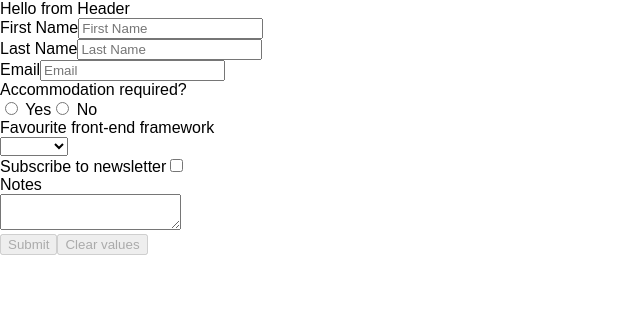
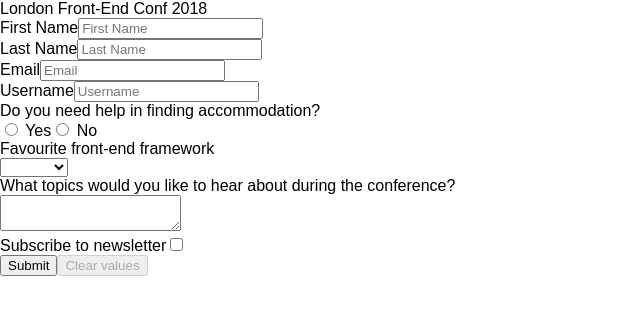
Before and after one commit to PiotrBerebecki/london-front-end-conf-registration-form, a React (Create React App) app: page / in a window 1280 px wide. Shown: the top 314 px of the page, without its empty margins (0-640 px from the left). Built offline with nearby package versions, Linux system fonts and the light colour scheme.

Commit message:
Add on blur and on submit form validation

```diff
--- a/src/ContactForm.js
+++ b/src/ContactForm.js
@@ -1,47 +1,75 @@
 import React, { Component } from 'react';
 import { Field, reduxForm } from 'redux-form';
 
+import {
+  required,
+  min6Max30Length,
+  validateSubmit,
+  asyncValidate,
+} from './lib/form-validation';
+
+const renderField = ({
+  input,
+  id,
+  type,
+  label,
+  meta: { asyncValidating, touched, error },
+}) => {
+  return (
+    <div>
+      <label htmlFor={id}>{label}</label>
+      <input {...input} name={id} id={id} type={type} placeholder={label} />
+      {touched && error && <span>{error}</span>}
+    </div>
+  );
+};
+
 class ContactForm extends Component {
   render() {
-    const { handleSubmit, pristine, reset } = this.props;
+    const { handleSubmit, pristine, reset, submitting, error } = this.props;
     return (
-      <form onSubmit={handleSubmit}>
+      <form onSubmit={handleSubmit(validateSubmit)}>
 
-        <div>
-          <label htmlFor="firstName">First Name</label>
+        {error && <span>{error}</span>}
+
         <Field
           name="firstName"
-            id="lastName"
-            component="input"
+          id="firstName"
+          component={renderField}
           type="text"
-            placeholder="First Name"
+          label="First Name"
+          validate={[required]}
         />
-        </div>
 
-        <div>
-          <label htmlFor="lastName">Last Name</label>
         <Field
           name="lastName"
           id="lastName"
-            component="input"
+          component={renderField}
           type="text"
-            placeholder="Last Name"
+          label="Last Name"
+          validate={[required]}
         />
-        </div>
 
-        <div>
-          <label htmlFor="email">Email</label>
         <Field
           name="email"
           id="email"
-            component="input"
+          component={renderField}
           type="email"
-            placeholder="Email"
+          label="Email"
+          validate={[required]}
         />
-        </div>
+
+        <Field
+          name="username"
+          id="username"
+          component={renderField}
+          type="username"
+          label="Username"
+          validate={[required, min6Max30Length]}
+        />
 
         <div>
-          <label htmlFor="">Accommodation required?</label>
+          <label htmlFor="">Do you need help in finding accommodation?</label>
           <div>
             <label htmlFor="yes_accommodation">
               <Field
@@ -76,7 +104,17 @@
               <option value="Angular">Angular</option>
               <option value="Vue">Vue</option>
               <option value="Ember">Ember</option>
+              <option value="Ember">Meteor</option>
             </Field>
+          </div>
+        </div>
+
+        <div>
+          <label htmlFor="reason">
+            What topics would you like to hear about during the conference?
+          </label>
+          <div>
+            <Field name="reason" component="textarea" />
           </div>
         </div>
 
@@ -86,15 +124,12 @@
         </div>
 
         <div>
-          <label htmlFor="notes">Notes</label>
-          <div>
-            <Field name="notes" component="textarea" />
-          </div>
-        </div>
-
-        <div>
-          <button type="submit" disabled={pristine}>Submit</button>
-          <button type="button" disabled={pristine} onClick={reset}>
+          <button type="submit" disabled={submitting}>Submit</button>
+          <button
+            type="button"
+            disabled={pristine || submitting}
+            onClick={reset}
+          >
             Clear values
           </button>
         </div>
@@ -106,6 +141,8 @@
 
 ContactForm = reduxForm({
   form: 'contact',
+  asyncValidate,
+  asyncBlurFields: ['username'],
 })(ContactForm);
 
 export default ContactForm;
--- a/src/ContactPage.js
+++ b/src/ContactPage.js
@@ -4,7 +4,7 @@
 
 class ContactPage extends Component {
   submit = values => {
-    console.log(values);
+    // console.log(values);
   };
 
   render() {
--- a/src/Header.js
+++ b/src/Header.js
@@ -1,5 +1,7 @@
 import React from 'react';
 
-const Header = () => <div>Hello from Header</div>;
+const Header = () => (
+  <div>London Front-End Conf {new Date().getFullYear() + 1}</div>
+);
 
 export default Header;
--- /dev/null
+++ b/src/lib/form-validation.js
@@ -0,0 +1,34 @@
+import { SubmissionError } from 'redux-form';
+
+// Sync validation
+export const required = value => (value ? undefined : 'Required');
+
+const minMaxLength = (min, max) => value =>
+  ((value && value.length < min) || value.length > max
+    ? `Please use between ${min} and ${max} characters.`
+    : undefined);
+
+export const min6Max30Length = minMaxLength(6, 30);
+
+// Simulate server latency
+const sleep = ms => new Promise(resolve => setTimeout(resolve, ms));
+
+export const validateSubmit = values => {
+  return sleep(1000).then(() => {
+    if (['w@w.w'].includes(values.email)) {
+      throw new SubmissionError({
+        email: 'Email already registered',
+        _error: 'There was a problem with the form, please review the messages below.',
+      });
+    }
+  });
+};
+
+// async blur validation
+export const asyncValidate = (values /*, dispatch */) => {
+  return sleep(1000).then(() => {
+    if (['abc123'].includes(values.username)) {
+      throw { username: 'That username is taken. Try another.' }; // eslint-disable-line no-throw-literal
+    }
+  });
+};
```
Lines whose indentation alone changed are shown as unchanged.
